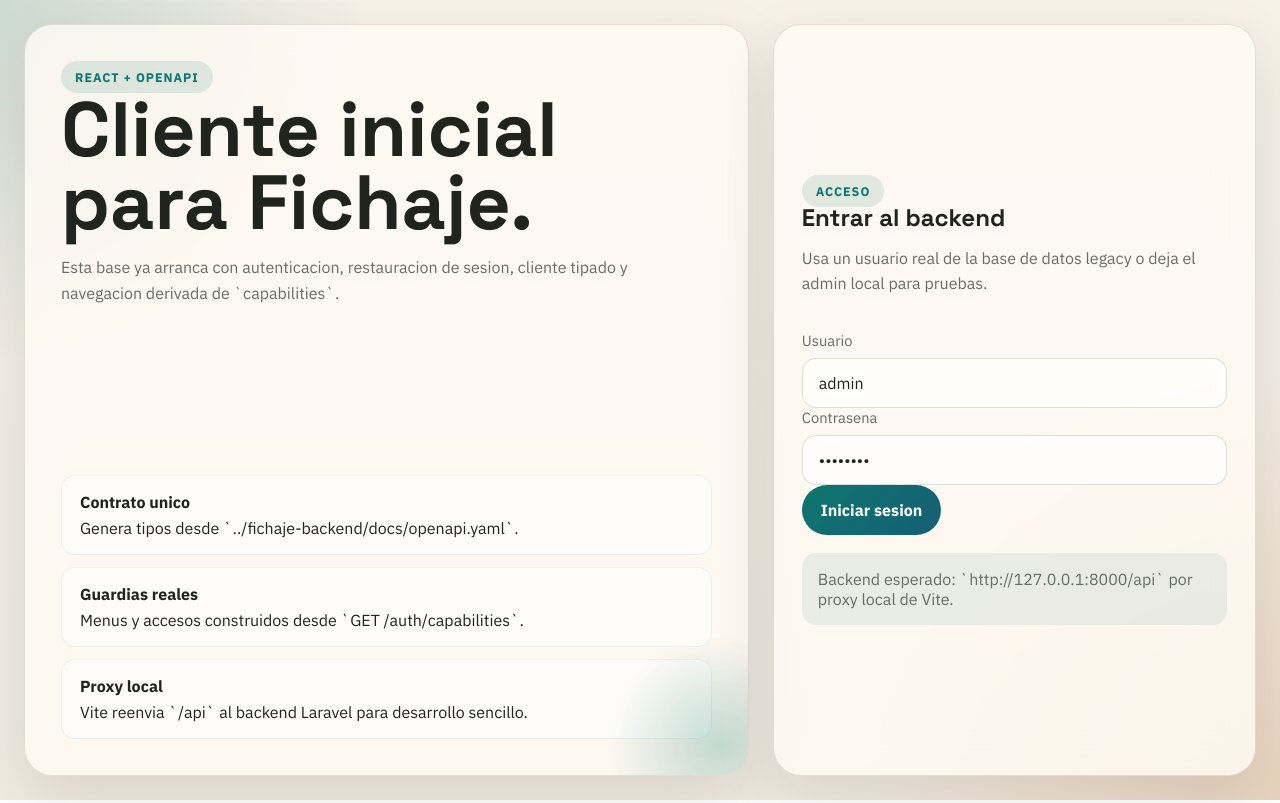
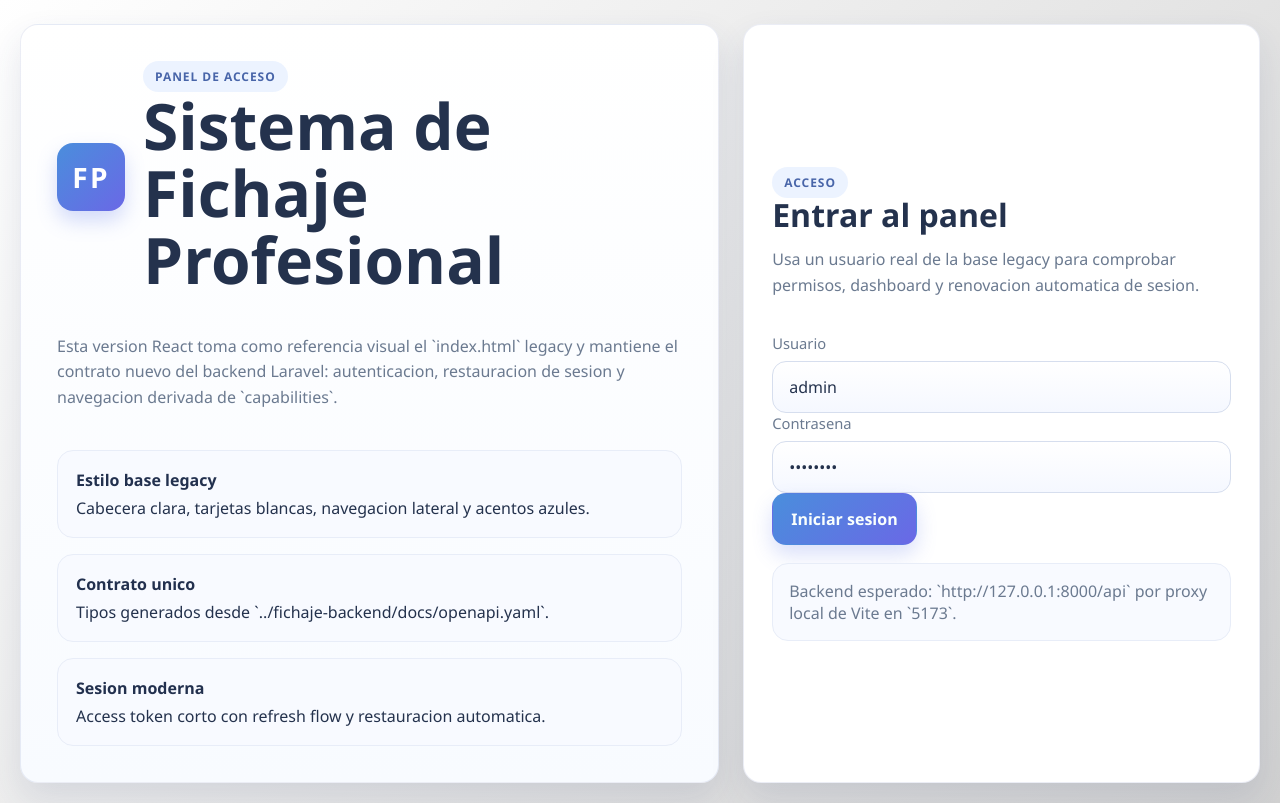
Before and after one commit to Hanselmito/Fichajes-Frontend, a React (Vite) app: page /login in a window 1280 px wide. Built offline with nearby package versions, Linux system fonts and the light colour scheme; no server answers; what openapi-fetch would draw is missing.

Commit message:
cambios en la vista del frontend

```diff
--- a/src/App.css
+++ b/src/App.css
@@ -7,17 +7,22 @@
   font-size: 1rem;
 }
 
+.app-frame {
+  min-height: 100vh;
+}
+
 .login-shell,
 .app-shell {
-  min-height: 100vh;
-  padding: 24px;
+  min-height: calc(100vh - 110px);
 }
 
 .login-shell {
   display: grid;
-  grid-template-columns: minmax(0, 1.2fr) minmax(360px, 0.8fr);
+  grid-template-columns: minmax(0, 1.15fr) minmax(360px, 0.85fr);
   gap: 24px;
-  align-items: stretch;
+  max-width: 1400px;
+  margin: 0 auto;
+  padding: 24px 20px 20px;
 }
 
 .hero-panel,
@@ -27,12 +32,177 @@
 .panel,
 .metric-card,
 .section-card,
-.table-card {
-  border: 1px solid var(--line);
-  border-radius: var(--radius-xl);
-  background: var(--panel);
-  backdrop-filter: blur(18px);
-  box-shadow: var(--shadow);
+.table-card,
+.card {
+  background: #ffffff;
+  border-radius: 18px;
+  border: 1px solid rgba(111, 130, 186, 0.14);
+  box-shadow: 0 16px 34px rgba(50, 67, 112, 0.12);
+}
+
+.app-header {
+  position: relative;
+  z-index: 2000;
+  background: #ffffff;
+  padding: 14px 22px;
+  border-radius: 0 0 16px 16px;
+  box-shadow: 0 16px 34px rgba(50, 67, 112, 0.12);
+  margin: 0 calc(50% - 50vw);
+  margin-bottom: 0;
+  border: 1px solid rgba(111, 130, 186, 0.12);
+  border-top: none;
+  border-left: none;
+  border-right: none;
+  isolation: isolate;
+  overflow: visible;
+}
+
+.header-content {
+  display: grid;
+  grid-template-columns: auto minmax(260px, 1fr) auto;
+  align-items: center;
+  gap: 18px;
+  max-width: 1400px;
+  margin: 0 auto;
+}
+
+.header-brand {
+  display: flex;
+  align-items: center;
+  gap: 14px;
+  min-width: 0;
+}
+
+.brand-mark {
+  width: 52px;
+  height: 52px;
+  border-radius: 16px;
+  background: linear-gradient(135deg, #4a8edc 0%, #6a68e6 100%);
+  color: #fff;
+  display: flex;
+  align-items: center;
+  justify-content: center;
+  font-size: 22px;
+  font-weight: 800;
+  letter-spacing: 0.08em;
+  box-shadow: 0 10px 20px rgba(102, 126, 234, 0.28);
+}
+
+.brand-copy h1 {
+  color: #24324d;
+  font-size: 26px;
+  line-height: 1.1;
+  margin: 0 0 4px;
+}
+
+.brand-copy p {
+  color: #7a879d;
+  font-size: 14px;
+  margin: 0;
+}
+
+.header-search {
+  position: relative;
+  min-width: 0;
+}
+
+.header-search-icon {
+  position: absolute;
+  top: 50%;
+  left: 16px;
+  transform: translateY(-50%);
+  color: #94a3b8;
+  font-size: 18px;
+  pointer-events: none;
+}
+
+.header-search input {
+  width: 100%;
+  height: 48px;
+  padding: 0 16px 0 46px;
+  border-radius: 14px;
+  border: 1px solid #d6deee;
+  background: linear-gradient(180deg, #ffffff 0%, #f5f8ff 100%);
+  color: #334155;
+  font-size: 15px;
+  outline: none;
+}
+
+.header-search input::placeholder {
+  color: #97a4bb;
+}
+
+.user-info {
+  display: flex;
+  justify-content: flex-end;
+}
+
+.header-action-group {
+  display: flex;
+  align-items: center;
+  gap: 12px;
+}
+
+.header-action-btn {
+  min-width: 48px;
+  min-height: 48px;
+  padding: 8px 14px;
+  border: 1px solid #dbe3f2;
+  border-radius: 14px;
+  background: linear-gradient(180deg, #ffffff 0%, #f6f8fc 100%);
+  color: #49617f;
+  display: inline-flex;
+  align-items: center;
+  justify-content: center;
+  gap: 10px;
+  box-shadow: 0 8px 18px rgba(33, 46, 86, 0.08);
+}
+
+.header-user-avatar {
+  width: 32px;
+  height: 32px;
+  border-radius: 50%;
+  background: linear-gradient(135deg, #7db5f6 0%, #8a7df6 100%);
+  color: #fff;
+  display: inline-flex;
+  align-items: center;
+  justify-content: center;
+  font-size: 13px;
+  font-weight: 700;
+  letter-spacing: 0.05em;
+}
+
+.header-user-copy {
+  display: grid;
+  gap: 2px;
+  text-align: left;
+}
+
+.header-user-copy strong {
+  color: #24324d;
+  font-size: 14px;
+}
+
+.header-user-copy small {
+  color: #7a879d;
+  font-size: 12px;
+}
+
+.header-logout-button {
+  white-space: nowrap;
+}
+
+.eyebrow {
+  display: inline-flex;
+  width: fit-content;
+  padding: 7px 12px;
+  border-radius: 999px;
+  background: #ecf3ff;
+  color: #4865a9;
+  font-size: 12px;
+  font-weight: 700;
+  letter-spacing: 0.08em;
+  text-transform: uppercase;
 }
 
 .hero-panel {
@@ -40,74 +210,83 @@
   display: flex;
   flex-direction: column;
   justify-content: space-between;
-  position: relative;
-  overflow: hidden;
+  gap: 24px;
+  background: linear-gradient(180deg, #ffffff 0%, #f8fbff 100%);
 }
 
-.hero-panel::before {
-  content: '';
-  position: absolute;
-  inset: auto -80px -80px auto;
-  width: 220px;
-  height: 220px;
-  border-radius: 999px;
-  background: radial-gradient(circle, rgba(15, 118, 110, 0.24), transparent 70%);
+.login-brand-block {
+  display: flex;
+  align-items: center;
+  gap: 18px;
 }
 
-.eyebrow {
-  display: inline-flex;
-  width: fit-content;
-  padding: 8px 14px;
-  border-radius: 999px;
-  background: var(--brand-soft);
-  color: var(--brand);
-  font-size: 0.78rem;
-  font-weight: 700;
-  letter-spacing: 0.08em;
-  text-transform: uppercase;
+.login-brand-mark {
+  width: 68px;
+  height: 68px;
+  font-size: 28px;
 }
 
 .hero-title,
 .page-title,
 .section-title {
   margin: 0;
-  font-family: var(--font-heading);
-  line-height: 0.95;
-  color: var(--ink);
+  color: #24324d;
+  line-height: 1.05;
 }
 
 .hero-title {
-  font-size: clamp(2.8rem, 6vw, 5.4rem);
-  max-width: 10ch;
+  font-size: clamp(2.8rem, 5vw, 4.8rem);
+  max-width: 12ch;
+}
+
+.section-title {
+  font-size: 32px;
+}
+
+.page-title {
+  font-size: clamp(2rem, 4vw, 3.2rem);
 }
 
 .hero-copy,
 .panel-copy,
-.muted-text {
-  color: var(--muted);
+.muted-text,
+.page-subtitle,
+.table-note,
+.empty-text,
+.metric-card span,
+.meta-label,
+.meta-value,
+.sidebar-header span {
+  color: #6b7a90;
   line-height: 1.6;
 }
 
-.feature-list {
+.feature-list,
+.nav-grid,
+.contract-grid,
+.checklist-grid,
+.capability-grid,
+.section-grid {
   display: grid;
-  gap: 12px;
+  gap: 16px;
 }
 
 .feature-item {
-  padding: 16px 18px;
-  border-radius: var(--radius-md);
-  background: rgba(255, 255, 255, 0.5);
-  border: 1px solid rgba(15, 118, 110, 0.08);
+  padding: 18px;
+  border-radius: 16px;
+  background: #f8faff;
+  border: 1px solid #e8edf8;
 }
 
 .feature-item strong,
 .metric-card strong,
 .section-card strong,
 .table-card strong,
-.sidebar-header strong {
+.sidebar-header strong,
+.panel strong {
   display: block;
   margin-bottom: 6px;
-  color: var(--ink);
+  color: #22304e;
 }
 
 .login-panel {
@@ -125,28 +304,29 @@
 
 .input-group label {
   font-size: 0.92rem;
-  color: var(--muted);
+  color: #6b7a90;
 }
 
 .input-group input {
   width: 100%;
-  border: 1px solid rgba(54, 63, 44, 0.16);
+  border: 1px solid #d6deee;
   border-radius: 14px;
   padding: 14px 16px;
-  background: rgba(255, 255, 255, 0.72);
-  color: var(--ink);
+  background: linear-gradient(180deg, #ffffff 0%, #f5f8ff 100%);
+  color: #24324d;
 }
 
 .primary-button,
 .secondary-button,
 .ghost-link,
 .nav-link {
-  transition: transform 180ms ease, background-color 180ms ease, border-color 180ms ease;
+  transition: transform 180ms ease, background-color 180ms ease, border-color 180ms ease,
+    box-shadow 180ms ease;
 }
 
 .primary-button,
 .secondary-button {
-  border-radius: 999px;
+  border-radius: 14px;
   border: 1px solid transparent;
   padding: 14px 18px;
   font-weight: 700;
@@ -154,14 +334,15 @@
 }
 
 .primary-button {
-  background: linear-gradient(135deg, #0f766e 0%, #155e75 100%);
+  background: linear-gradient(135deg, #4a8edc 0%, #6a68e6 100%);
   color: #f9fffd;
+  box-shadow: 0 10px 20px rgba(102, 126, 234, 0.24);
 }
 
 .secondary-button {
-  background: rgba(255, 255, 255, 0.72);
-  border-color: var(--line);
-  color: var(--ink);
+  background: #ffffff;
+  border-color: #dbe3f2;
+  color: #24324d;
 }
 
 .primary-button:hover,
@@ -174,51 +355,41 @@
 .error-banner {
   padding: 12px 14px;
   border-radius: 14px;
-  background: rgba(162, 58, 47, 0.1);
-  border: 1px solid rgba(162, 58, 47, 0.2);
-  color: var(--danger);
+  background: #fff0ee;
+  border: 1px solid #ffcdc6;
+  color: #b42318;
 }
 
 .hint-box {
   padding: 16px;
-  border-radius: var(--radius-md);
-  background: rgba(15, 118, 110, 0.08);
-  color: var(--muted);
+  border-radius: 16px;
+  background: #f8faff;
+  color: #6b7a90;
+  border: 1px solid #e8edf8;
 }
 
 .app-shell {
   display: grid;
-  grid-template-columns: 300px minmax(0, 1fr);
+  grid-template-columns: 260px minmax(0, 1fr);
   gap: 24px;
+  align-items: start;
 }
 
 .sidebar {
-  padding: 22px;
   display: flex;
   flex-direction: column;
-  gap: 20px;
+  gap: 16px;
   position: sticky;
-  top: 24px;
-  align-self: start;
+  top: 20px;
 }
 
-.sidebar-header {
-  display: grid;
-  gap: 4px;
-}
-
-.sidebar-header span,
-.sidebar-meta,
-.metric-card span,
-.meta-label,
-.meta-value,
-.empty-text,
-.table-note {
-  color: var(--muted);
+.sidebar-header,
+.nav-grid,
+.panel {
+  padding: 18px;
 }
 
 .nav-grid {
-  display: grid;
   gap: 10px;
 }
 
@@ -226,17 +397,18 @@
   padding: 12px 14px;
   border-radius: 14px;
   border: 1px solid transparent;
-  background: rgba(255, 255, 255, 0.45);
+  background: linear-gradient(180deg, #ffffff 0%, #f6f8fc 100%);
+  color: #31415f;
 }
 
 .nav-link.active {
-  background: var(--brand-soft);
-  border-color: rgba(15, 118, 110, 0.2);
-  color: var(--brand);
+  background: #eef4ff;
+  border-color: #cddbf9;
+  color: #3155b7;
+  box-shadow: 0 10px 20px rgba(49, 85, 183, 0.12);
 }
 
 .content-panel {
-  padding: 26px;
   display: grid;
   gap: 22px;
 }
@@ -247,29 +419,17 @@
   align-items: flex-start;
   justify-content: space-between;
   gap: 16px;
-}
-
-.page-title {
-  font-size: clamp(2rem, 4vw, 3.6rem);
-}
-
-.page-subtitle {
-  max-width: 56ch;
-  color: var(--muted);
-  margin-top: 10px;
-}
-
-.metric-grid,
-.section-grid,
-.checklist-grid,
-.capability-grid,
-.contract-grid {
-  display: grid;
-  gap: 16px;
+  padding: 26px;
+  background: linear-gradient(180deg, #ffffff 0%, #f8fbff 100%);
+  border-radius: 18px;
+  border: 1px solid rgba(111, 130, 186, 0.14);
+  box-shadow: 0 16px 34px rgba(50, 67, 112, 0.12);
 }
 
 .metric-grid {
+  display: grid;
   grid-template-columns: repeat(4, minmax(0, 1fr));
+  gap: 16px;
 }
 
 .section-grid,
@@ -286,22 +446,27 @@
   padding: 20px;
 }
 
+.table-card {
+  overflow: hidden;
+}
+
 .metric-value {
   margin: 0;
-  font-family: var(--font-heading);
+  color: #22304e;
   font-size: clamp(2rem, 4vw, 3rem);
+  font-weight: 800;
 }
 
 .tone-success {
-  color: var(--brand);
+  color: #16a34a;
 }
 
 .tone-warning {
-  color: var(--warning);
+  color: #d97706;
 }
 
 .tone-danger {
-  color: var(--danger);
+  color: #dc2626;
 }
 
 .status-pill,
@@ -317,28 +482,28 @@
 }
 
 .status-pill {
-  background: rgba(15, 118, 110, 0.12);
-  color: var(--brand);
+  background: #eef4ff;
+  color: #3155b7;
 }
 
 .status-pill.warning {
-  background: rgba(194, 106, 27, 0.12);
-  color: var(--warning);
+  background: #fff4e5;
+  color: #c26a1b;
 }
 
 .status-pill.danger {
-  background: rgba(162, 58, 47, 0.12);
-  color: var(--danger);
+  background: #fff0ee;
+  color: #b42318;
 }
 
 .check-pill.done {
-  background: rgba(15, 118, 110, 0.12);
-  color: var(--brand);
+  background: #e8f7ee;
+  color: #18794e;
 }
 
 .check-pill.pending {
-  background: rgba(194, 106, 27, 0.12);
-  color: var(--warning);
+  background: #fff4e5;
+  color: #c26a1b;
 }
 
 .employee-table {
@@ -349,13 +514,13 @@
 .employee-table th,
 .employee-table td {
   padding: 14px 12px;
-  border-bottom: 1px solid var(--line);
+  border-bottom: 1px solid rgba(111, 130, 186, 0.12);
   text-align: left;
   vertical-align: top;
 }
 
 .employee-table th {
-  color: var(--muted);
+  color: #6b7a90;
   font-size: 0.86rem;
   font-weight: 600;
 }
@@ -373,9 +538,10 @@
   display: block;
   padding: 14px 16px;
   border-radius: 14px;
-  background: rgba(28, 31, 27, 0.05);
+  background: #f8faff;
   overflow-x: auto;
   font-family: ui-monospace, SFMono-Regular, Menlo, Consolas, monospace;
+  border: 1px solid #e8edf8;
 }
 
 .inline-actions {
@@ -390,11 +556,13 @@
   gap: 8px;
   padding: 10px 14px;
   border-radius: 999px;
-  border: 1px solid var(--line);
-  background: rgba(255, 255, 255, 0.54);
+  border: 1px solid #dbe3f2;
+  background: linear-gradient(180deg, #ffffff 0%, #f6f8fc 100%);
+  color: #31415f;
 }
 
 @media (max-width: 1100px) {
+  .header-content,
   .login-shell,
   .app-shell {
     grid-template-columns: 1fr;
@@ -411,19 +579,35 @@
 
 @media (max-width: 720px) {
   .login-shell,
-  .app-shell {
+  .container.app-shell {
     padding: 16px;
+  }
+
+  .app-header {
+    padding: 14px 16px;
   }
 
   .hero-panel,
   .login-panel,
-  .sidebar,
-  .content-panel {
+  .sidebar-header,
+  .nav-grid,
+  .panel,
+  .content-panel,
+  .page-header,
+  .table-card,
+  .section-card,
+  .metric-card {
     padding: 20px;
   }
 
   .metric-grid {
     grid-template-columns: 1fr;
+  }
+
+  .header-action-group {
+    width: 100%;
+    flex-wrap: wrap;
+    justify-content: flex-start;
   }
 
   .employee-table,
--- a/src/components/AppShell.tsx
+++ b/src/components/AppShell.tsx
@@ -31,18 +31,62 @@ export function AppShell() {
     .filter(([, visible]) => visible)
     .filter(([key]) => !['dashboard'].includes(key))
 
+  const visibleSectionCount = visibleSections.length + 3
+
   return (
-    <div className="app-shell">
-      <aside className="sidebar">
-        <div className="sidebar-header">
-          <span className="eyebrow">Fichaje frontend</span>
+    <div className="app-frame">
+      <header className="app-header">
+        <div className="header-content">
+          <div className="header-brand">
+            <div className="brand-mark">FP</div>
+            <div className="brand-copy">
+              <h1>Sistema de Fichaje</h1>
+              <p>Frontend React inspirado en el panel legacy</p>
+            </div>
+          </div>
+
+          <div className="header-search">
+            <span className="header-search-icon">⌕</span>
+            <input placeholder="Buscar modulo disponible" readOnly value="" />
+          </div>
+
+          <div className="user-info">
+            <div className="header-action-group">
+              <div className="header-action-btn header-user-trigger">
+                <span className="header-user-avatar">
+                  {user?.name?.slice(0, 2).toUpperCase() ?? 'SA'}
+                </span>
+                <span className="header-user-copy">
                   <strong>{user?.name ?? 'Sesion activa'}</strong>
-          <span>
-            {user?.role} · zona {user?.zone_name ?? 'sin zona'}
+                  <small>
+                    {user?.role} · {user?.zone_name ?? 'Sin zona'}
+                  </small>
                 </span>
               </div>
 
-        <nav className="nav-grid">
+              <button
+                className="secondary-button header-logout-button"
+                onClick={() => void logout()}
+                type="button"
+              >
+                Cerrar sesion
+              </button>
+            </div>
+          </div>
+        </div>
+      </header>
+
+      <div className="container app-shell has-subtabs">
+        <aside className="tabs sidebar">
+          <div className="sidebar-header card">
+            <span className="eyebrow">Sesion</span>
+            <strong>{user?.name ?? 'Sesion activa'}</strong>
+            <span>
+              {visibleSectionCount} vistas activas · zona {user?.zone_name ?? 'sin zona'}
+            </span>
+          </div>
+
+          <nav className="nav-grid card" id="mainTabs">
             <NavLink className="nav-link" to="/">
               Dashboard
             </NavLink>
@@ -60,21 +104,18 @@ export function AppShell() {
             ))}
           </nav>
 
-        <div className="panel">
+          <div className="panel card">
             <strong>Contrato activo</strong>
             <p className="panel-copy">
-            El cliente usa bearer token, `me`, `capabilities` y tipos generados desde OpenAPI.
+              Access token corto, refresh token rotatorio y capacidades reales por usuario.
             </p>
           </div>
-
-        <button className="secondary-button" onClick={() => void logout()} type="button">
-          Cerrar sesion
-        </button>
         </aside>
 
         <main className="content-panel">
           <Outlet />
         </main>
       </div>
+    </div>
   )
 }
--- a/src/index.css
+++ b/src/index.css
@@ -1,29 +1,14 @@
-@import url('https://fonts.googleapis.com/css2?family=IBM+Plex+Sans:wght@400;500;600;700&family=Space+Grotesk:wght@500;700&display=swap');
-
 :root {
-  --bg: #f4efe8;
-  --bg-strong: #fffaf3;
-  --panel: rgba(255, 250, 243, 0.82);
-  --panel-strong: #fffdf8;
-  --ink: #1f241d;
-  --muted: #666d64;
-  --line: rgba(54, 63, 44, 0.14);
-  --brand: #0f766e;
-  --brand-soft: rgba(15, 118, 110, 0.12);
+  --ink: #24324d;
+  --muted: #6b7a90;
+  --line: rgba(111, 130, 186, 0.14);
+  --brand: #3155b7;
+  --brand-soft: #eef4ff;
   --warning: #c26a1b;
-  --danger: #a23a2f;
-  --shadow: 0 22px 60px rgba(52, 43, 30, 0.12);
-  --radius-xl: 28px;
-  --radius-lg: 20px;
-  --radius-md: 14px;
-  --font-body: 'IBM Plex Sans', sans-serif;
-  --font-heading: 'Space Grotesk', sans-serif;
+  --danger: #b42318;
   color: var(--ink);
-  background:
-    radial-gradient(circle at top left, rgba(15, 118, 110, 0.18), transparent 24%),
-    radial-gradient(circle at bottom right, rgba(194, 106, 27, 0.18), transparent 28%),
-    linear-gradient(180deg, #f7f1e8 0%, #f1ebe2 100%);
-  font-family: var(--font-body);
+  background: linear-gradient(135deg, #ffffff 0%, #d1d1d1 100%);
+  font-family: 'Segoe UI', Tahoma, Geneva, Verdana, sans-serif;
   font-synthesis: none;
   text-rendering: optimizeLegibility;
   -webkit-font-smoothing: antialiased;
--- a/src/pages/LoginPage.tsx
+++ b/src/pages/LoginPage.tsx
@@ -29,27 +29,34 @@ export function LoginPage() {
   return (
     <div className="login-shell">
       <section className="hero-panel">
+        <div className="login-brand-block">
+          <div className="brand-mark login-brand-mark">FP</div>
+          <div>
+            <span className="eyebrow">Panel de acceso</span>
+            <h1 className="hero-title">Sistema de Fichaje Profesional</h1>
+          </div>
+        </div>
+
         <div>
-          <span className="eyebrow">React + OpenAPI</span>
-          <h1 className="hero-title">Cliente inicial para Fichaje.</h1>
           <p className="hero-copy">
-            Esta base ya arranca con autenticacion, restauracion de sesion, cliente tipado y
+            Esta version React toma como referencia visual el `index.html` legacy y mantiene el
+            contrato nuevo del backend Laravel: autenticacion, restauracion de sesion y
             navegacion derivada de `capabilities`.
           </p>
         </div>
 
         <div className="feature-list">
           <div className="feature-item">
-            <strong>Contrato unico</strong>
-            <span>Genera tipos desde `../fichaje-backend/docs/openapi.yaml`.</span>
+            <strong>Estilo base legacy</strong>
+            <span>Cabecera clara, tarjetas blancas, navegacion lateral y acentos azules.</span>
           </div>
           <div className="feature-item">
-            <strong>Guardias reales</strong>
-            <span>Menus y accesos construidos desde `GET /auth/capabilities`.</span>
+            <strong>Contrato unico</strong>
+            <span>Tipos generados desde `../fichaje-backend/docs/openapi.yaml`.</span>
           </div>
           <div className="feature-item">
-            <strong>Proxy local</strong>
-            <span>Vite reenvia `/api` al backend Laravel para desarrollo sencillo.</span>
+            <strong>Sesion moderna</strong>
+            <span>Access token corto con refresh flow y restauracion automatica.</span>
           </div>
         </div>
       </section>
@@ -57,9 +64,10 @@ export function LoginPage() {
       <section className="login-panel">
         <div>
           <span className="eyebrow">Acceso</span>
-          <h2 className="section-title">Entrar al backend</h2>
+          <h2 className="section-title">Entrar al panel</h2>
           <p className="panel-copy">
-            Usa un usuario real de la base de datos legacy o deja el admin local para pruebas.
+            Usa un usuario real de la base legacy para comprobar permisos, dashboard y renovacion
+            automatica de sesion.
           </p>
         </div>
 
@@ -93,7 +101,7 @@ export function LoginPage() {
         </form>
 
         <div className="hint-box">
-          Backend esperado: `http://127.0.0.1:8000/api` por proxy local de Vite.
+          Backend esperado: `http://127.0.0.1:8000/api` por proxy local de Vite en `5173`.
         </div>
       </section>
     </div>
```
Lines whose indentation alone changed are shown as unchanged.
